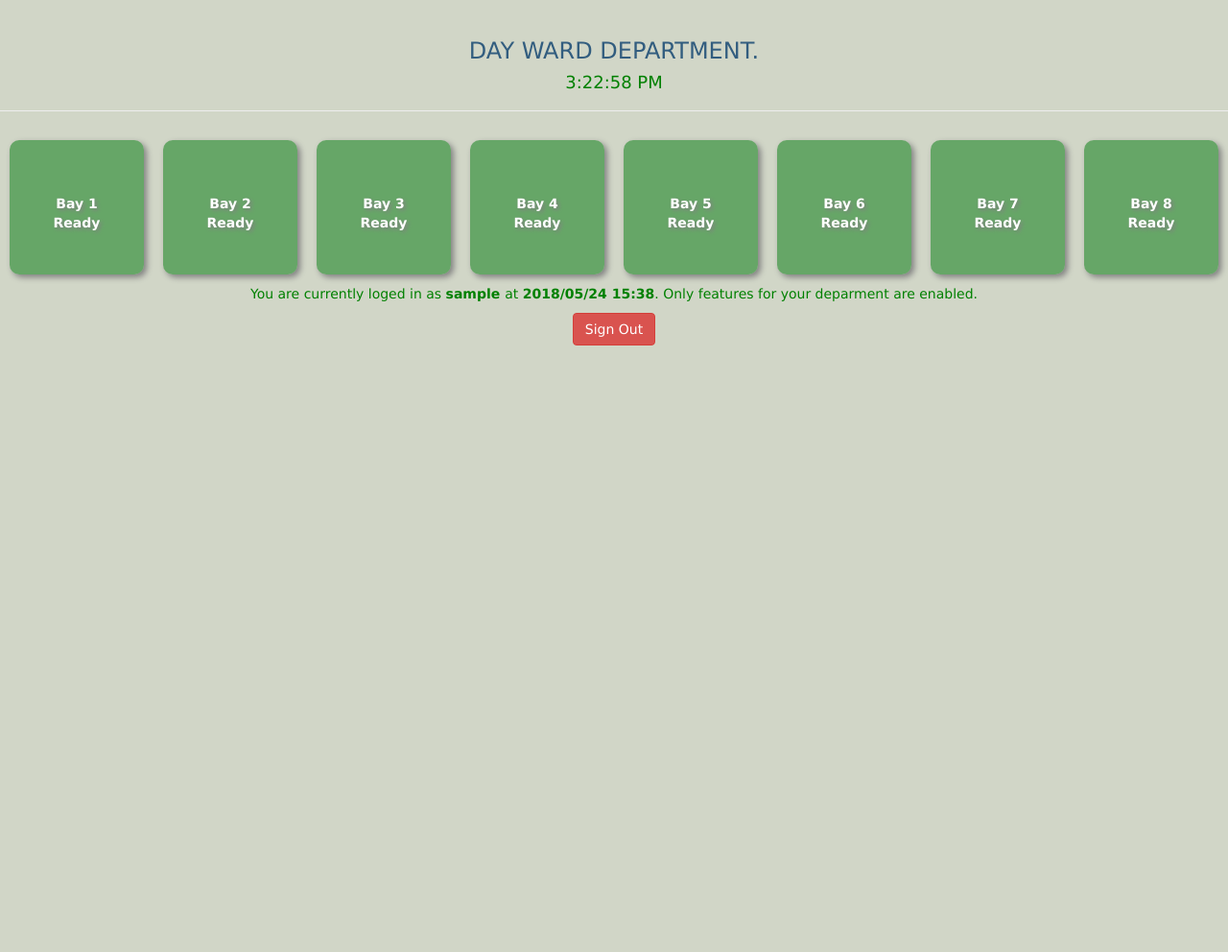
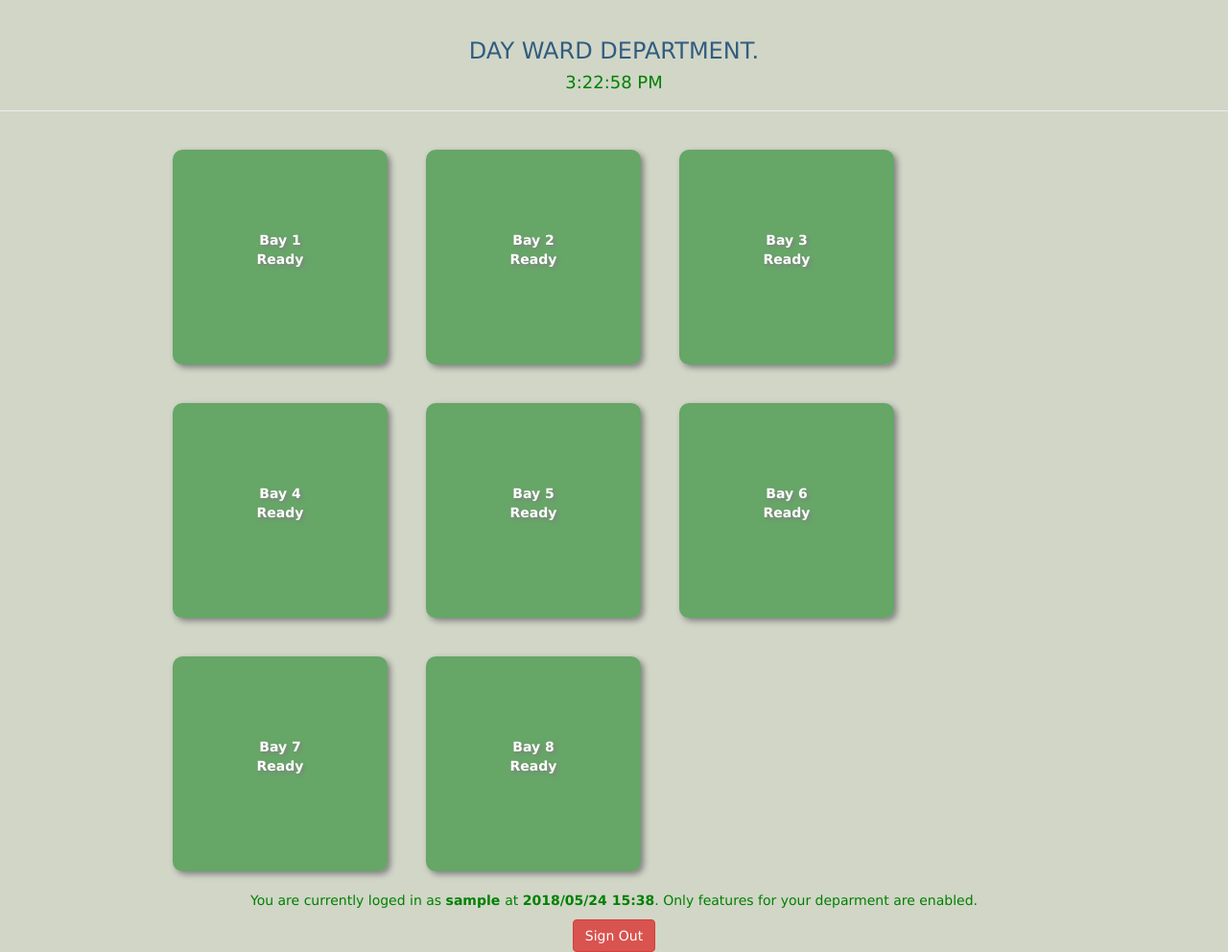
Before and after one commit to nagelalexgit/PHPLogin, a PHP site: page /dayward_dep.php in a window 1280 px wide. Shown: the whole page at 96% size. Before the commit the page ends 360 px from the top, so only its background shows below. Run offline with PHP 8.4, Linux system fonts and the light colour scheme; the visitor is signed in with stand-in values (Sample User, id 1).

Commit message:
add day_ward.php

```diff
--- a/PHP_code/css/css.css
+++ b/PHP_code/css/css.css
@@ -46,11 +46,21 @@ a:active {
     width: auto;
     overflow-y: auto;
 }
+.button-container-day {
+    width: auto;
+    overflow-y: auto;
+}
 .button-container > a {
     float: left;
     text-decoration: none;
     border-radius: 10px;
     margin: 10px;
+}
+.button-container-day > a {
+    float: left;
+    text-decoration: none;
+    border-radius: 10px;
+    margin: 20px;
 }
 .button{
     z-index: 1;
@@ -63,11 +73,36 @@ a:active {
     background: rgba(32, 135, 41, 0.6);
     font-weight:  bold;
 }
+.button-day{
+    z-index: 1;
+    width: 16em;
+    height: 16em;
+    color: white;
+    text-shadow: 2px 2px 4px grey;
+    box-shadow: 3px 3px 6px grey;
+    padding: 6em;
+    background: rgba(32, 135, 41, 0.6);
+    font-weight:  bold;
+}
+.main{
+  width: 75%;
+  margin-left: auto;
+  margin-right: auto;
+}
 .buttonParked{
     z-index: 1;
     width: 10em;
     height: 10em;
     padding-top: 4em;
+    box-shadow: 3px 3px 6px grey;
+    background: rgba(59, 150, 216, 0.6);
+    font-weight:  bold;
+}
+.buttonParked-day{
+    z-index: 1;
+    width: 16em;
+    height: 16em;
+    padding-top: 6em;
     box-shadow: 3px 3px 6px grey;
     background: rgba(59, 150, 216, 0.6);
     font-weight:  bold;
--- a/PHP_code/dayward_dep.php
+++ b/PHP_code/dayward_dep.php
@@ -32,15 +32,15 @@ $date = date('Y/m/d H:i');
       <h4 id="demo">_</h4>
   </div>
   <div class="main">
-    <div class="button-container">
-      <a id=bay1 href="#/Action1" class="button" onclick="alarmFunction(this.id);">Bay 1 <br> Ready</a>
-      <a id=bay2 href="#/Action2" class="button" onclick="pendingFunction(this.id);">Bay 2 <br> Ready</a>
-      <a id=bay3 href="#/Action3" class="button" onclick="assignFunction(this.id);">Bay 3 <br> Ready</a>
-      <a id=bay4 href="#/Action4" class="button" onclick="acceptedFunction(this.id);">Bay 4 <br> Ready</a>
-      <a id=bay5 href="#/Action5" class="button" onclick="getBayStatus();">Bay 5 <br> Ready</a>
-      <a id=bay6 href="#/Action6" class="button">Bay 6 <br> Ready</a>
-      <a id=bay7 href="#/Action4" class="button">Bay 7 <br> Ready</a>
-      <a id=bay8 href="#/Action5" class="button">Bay 8 <br> Ready</a>
+    <div class="button-container-day">
+      <a id=bay1 href="#/Action1" class="button-day" onclick="alarmFunctionDay(this.id);">Bay 1 <br> Ready</a>
+      <a id=bay2 href="#/Action2" class="button-day" onclick="pendingFunctionDay(this.id);">Bay 2 <br> Ready</a>
+      <a id=bay3 href="#/Action3" class="button-day" onclick="assignFunctionDay(this.id);">Bay 3 <br> Ready</a>
+      <a id=bay4 href="#/Action4" class="button-day" onclick="acceptedFunctionDay(this.id);">Bay 4 <br> Ready</a>
+      <a id=bay5 href="#/Action5" class="button-day" onclick="getBayStatus();">Bay 5 <br> Ready</a>
+      <a id=bay6 href="#/Action6" class="button-day">Bay 6 <br> Ready</a>
+      <a id=bay7 href="#/Action4" class="button-day">Bay 7 <br> Ready</a>
+      <a id=bay8 href="#/Action5" class="button-day">Bay 8 <br> Ready</a>
     </div>
   </div>
   <section class="about">
```
Also changed, not shown: other parts of PHP_code/css/css.css (+33 -7 lines), PHP_code/js/script.js (+24 -21 lines).
